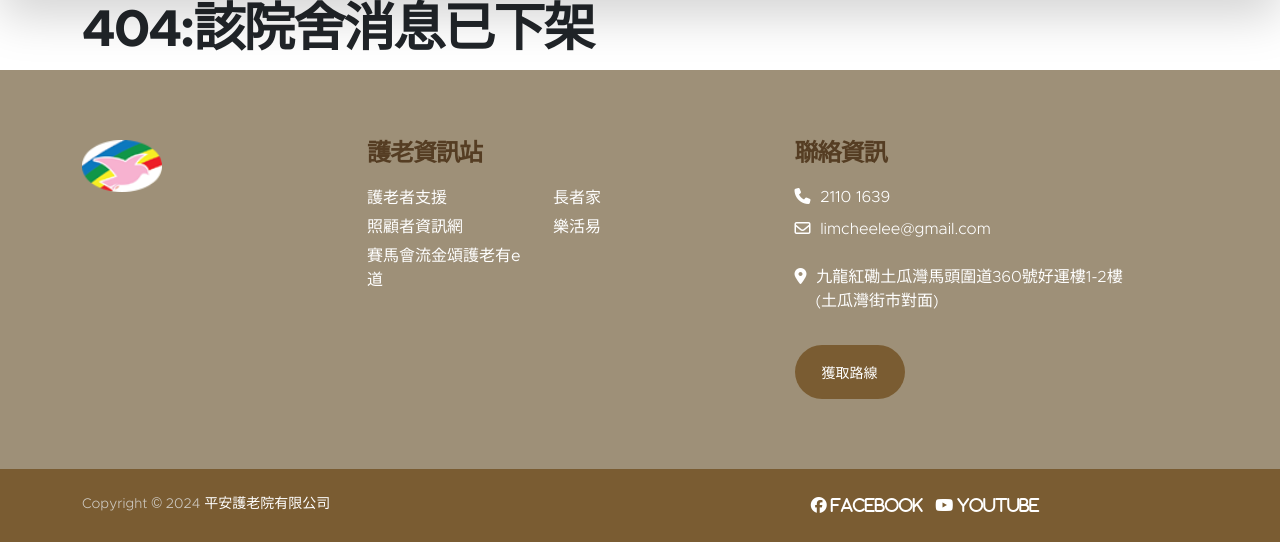
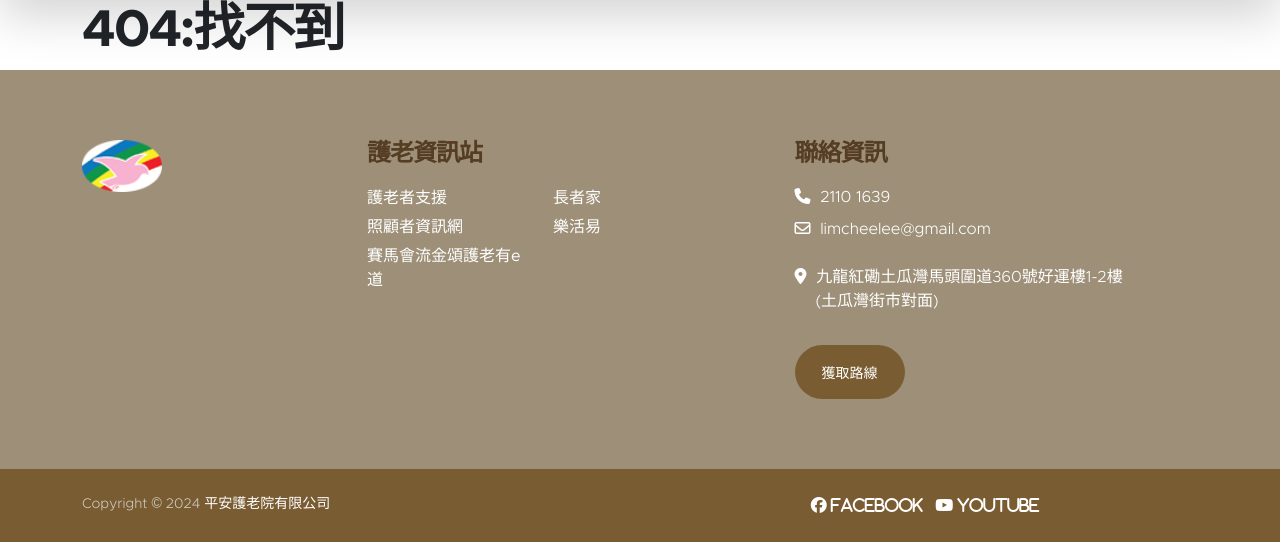
Before and after one commit to AcoHon53114/peace, a Django app: template templates/404.html in a window 1280 px wide. Shown: the part 113-655 px from the top of the page. Run offline with Django 4.2, Linux system fonts and the light colour scheme; the template is opened without the code that fills it, so the values that code supplies are empty; some libraries are stand-ins or nearby versions.

Commit message:
updated 404.html content and blank of readme.md

```diff
--- a/templates/404.html
+++ b/templates/404.html
@@ -3,6 +3,6 @@
 {% block title %} | Not Found 404 {% endblock %}
 {% block content %}
 <div class ="container">
-    <h1 class="max-auto">404:該院舍消息已下架</h1>
+    <h1 class="max-auto">404:找不到</h1>
     </div>
     {% endblock %}
```
Also changed, not shown: readme.md (added).
